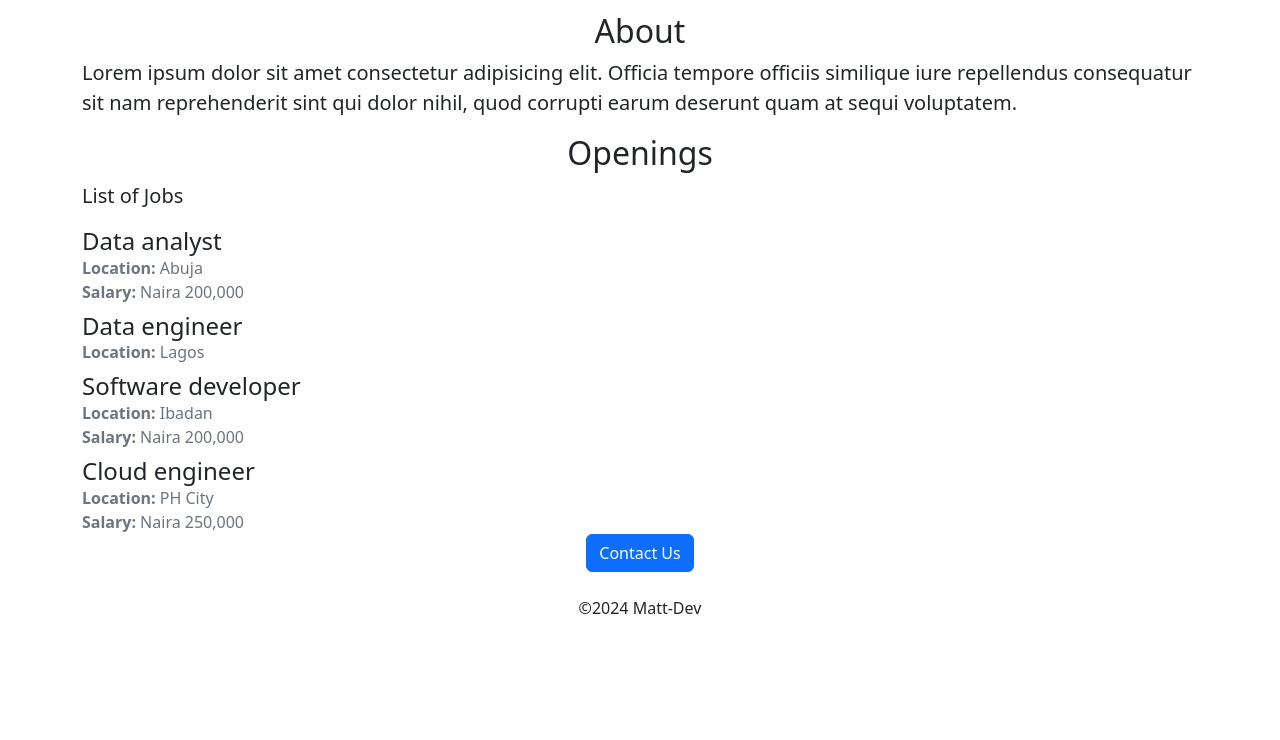
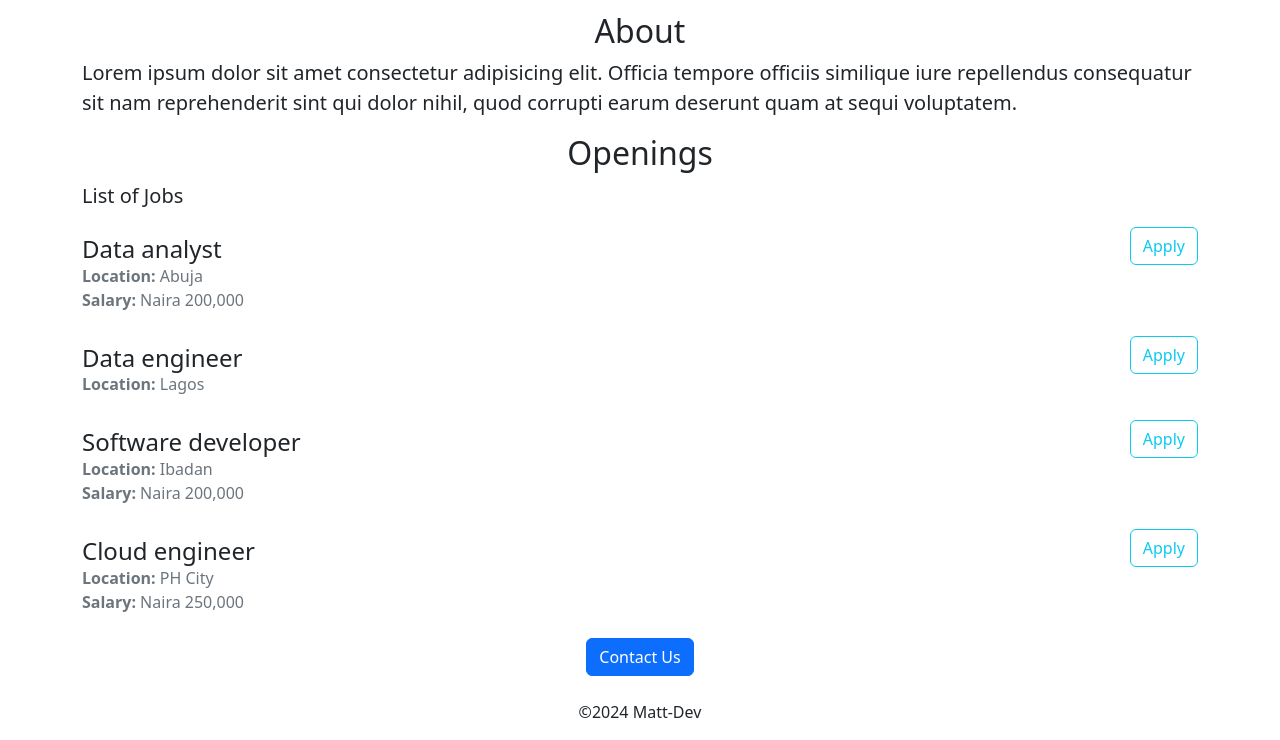
Before and after one commit to OfomiMatthew/careers-website, a Flask app: page / in a window 1280 px wide. Shown: the part 434-1174 px from the top of the page. Before the commit the page ends 1048 px from the top, so only its background shows below. Run offline with Flask 3, Linux system fonts and the light colour scheme.

Commit message:
design implementation done

```diff
--- a/app.py
+++ b/app.py
@@ -1,4 +1,4 @@
-from flask import Flask, render_template
+from flask import Flask, render_template,jsonify
 
 app = Flask(__name__)
 jobs = [{
@@ -34,6 +34,9 @@ jobs = [{
 def hello_world():
 	return render_template('home.html',jobs=jobs,company="Matt-Dev")
 
+@app.route('/api/jobs')
+def list_jobs():
+	return jsonify(jobs)
 
 if __name__ == "__main__":
 	app.run(host="0.0.0.0", debug=True)
--- a/templates/home.html
+++ b/templates/home.html
@@ -35,18 +35,7 @@
 		<p class="lead">List of Jobs</p>
 		<div>
 			{% for job in jobs %}
-			 <div>
-
-				 <h4 class="mb-0 mt-2"> {{job['title']}}</h4>
-
-			<div class="text-secondary"><strong>Location:</strong> {{job['location']}}</div>
-				 {% if 'salary' in job %}
-				 <div class="text-secondary"><strong>Salary:</strong> {{job['salary']}}</div>
-      {% endif %}
-
-
-
-			 </div>
+	{%  include('jobitem.html')%}
 			{% endfor %}
 		</div>
 		<div class="text-center">
--- /dev/null
+++ b/templates/jobitem.html
@@ -0,0 +1,18 @@
+<div class=" mb-2 pb-3">
+	<div class='row'>
+	<div class="col-9">
+
+	 <h4 class="mb-0 mt-2"> {{job['title']}}</h4>
+
+<div class="text-secondary"><strong>Location:</strong> {{job['location']}}</div>
+	 {% if 'salary' in job %}
+	 <div class="text-secondary"><strong>Salary:</strong> {{job['salary']}}</div>
+{% endif %}
+		</div>
+	<div class='col-3'>
+	<button class="btn btn-outline-info float-end">Apply</button>
+		</div>
+		</div>
+
+
+ </div>
```
